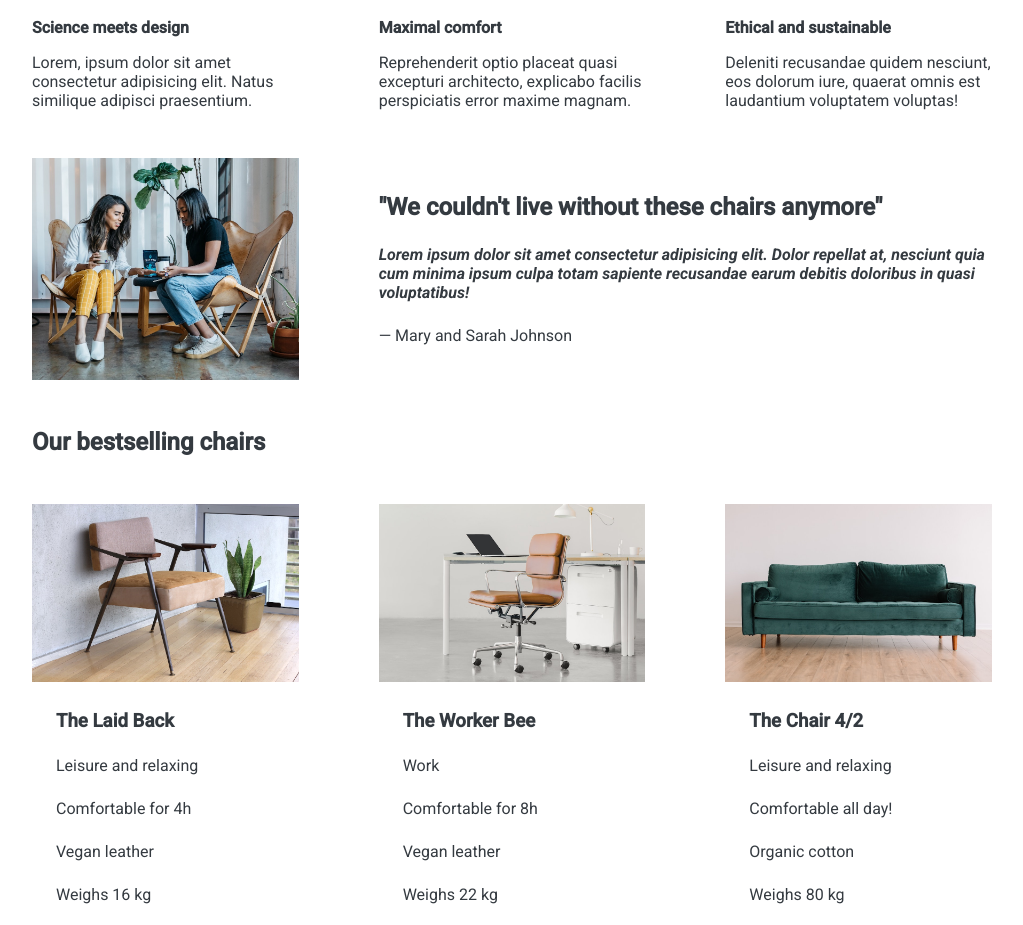
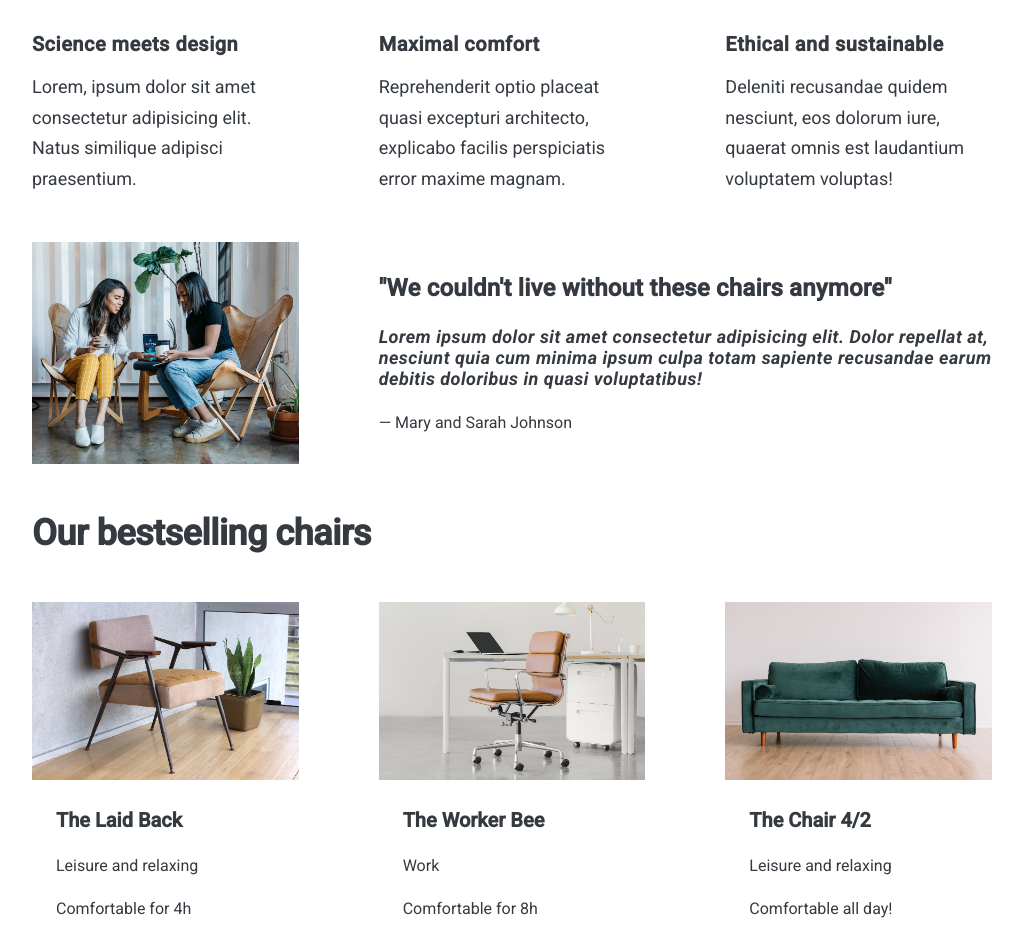
Before and after one commit to 19abhishek/HTML-CSS, a plain HTML site: page 05-Design/index.html in a window 1280 px wide. Shown: the part 594-1519 px from the top of the page, without its empty margins (128-1151 px from the left). Drawn offline with Linux system fonts and the light colour scheme.

Commit message:
Text Styles applied

```diff
--- a/05-Design/index.html
+++ b/05-Design/index.html
@@ -4,12 +4,9 @@
     <meta charset="UTF-8" />
     <meta http-equiv="X-UA-Compatible" content="IE=edge" />
     <meta name="viewport" content="width=device-width, initial-scale=1.0" />
-    <link rel="preconnect" href="https://fonts.googleapis.com" />
-    <link rel="preconnect" href="https://fonts.gstatic.com" crossorigin />
-    <link
-      href="https://fonts.googleapis.com/css2?family=Roboto:ital,wght@0,400;0,500;1,700&display=swap"
-      rel="stylesheet"
-    />
+    <link rel="preconnect" href="https://fonts.googleapis.com">
+  <link rel="preconnect" href="https://fonts.gstatic.com" crossorigin>
+  <link href="https://fonts.googleapis.com/css2?family=Roboto:ital,wght@0,400;0,500;1,700&display=swap" rel="stylesheet">
     <link rel="stylesheet" href="style.css" />
     <title>Lisbon Chair Shop</title>
   </head>
--- a/05-Design/style.css
+++ b/05-Design/style.css
@@ -38,6 +38,8 @@ section {
 
 h2 {
   margin-bottom: 48px;
+  font-size: 36px;
+  letter-spacing: -0.5px;
 }
 
 .grid-3-cols {
@@ -70,6 +72,9 @@ h1 {
 }
 
 .header-text {
+  font-size: 16px;
+  line-height: 1.6;
+  letter-spacing: 1px;
   margin-bottom: 24px;
 }
 
@@ -83,9 +88,14 @@ img {
 
 .features-title {
   margin-bottom: 16px;
+  font-size: 20px;
+  letter-spacing: 0.5px;
 }
 
 .features-text {
+  font-size: 18px;
+  line-height: 1.7;
+
 }
 
 /* TESTIMONIAL */
@@ -99,11 +109,15 @@ img {
 
 .testimonial-box h2 {
   margin-bottom: 24px;
+  font-size: 24px;
+  letter-spacing: 0.2px;
 }
 
 .testimonial-text {
   font-style: italic;
   margin-bottom: 24px;
+  font-size: 18px;
+  letter-spacing: 0.5px;
 }
 
 /* CHAIRS */
@@ -113,6 +127,7 @@ img {
 
 h3 {
   margin-bottom: 24px;
+  font-size: 20px;
 }
 
 .chair-details {
@@ -141,4 +156,6 @@ h3 {
 
 footer {
   margin-bottom: 48px;
+  font-size: 14px;
+  color: #383b3f;
 }
```
